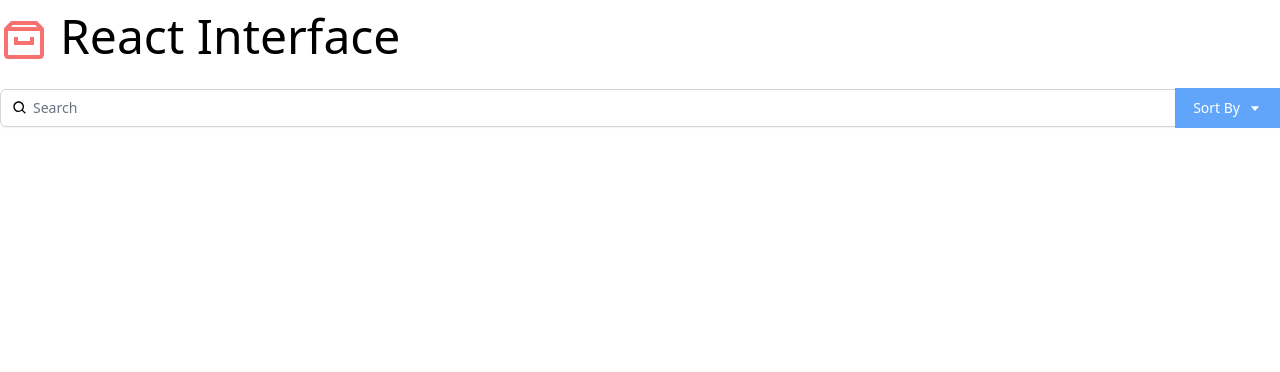
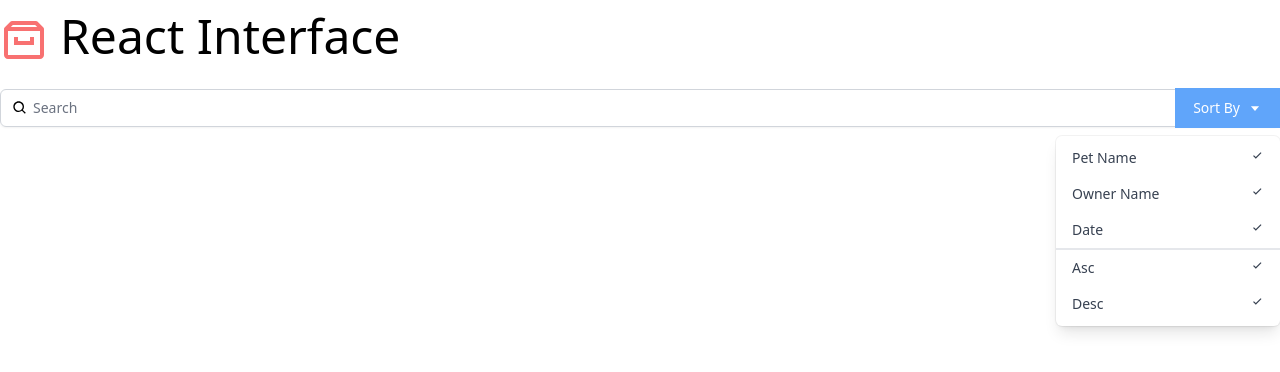
Before and after one commit to MikeB1234/React-Tailwind-Interface, a React (Create React App) app: page / in a window 1280 px wide. Shown: the top 372 px of the page. Built offline with nearby package versions, Linux system fonts and the light colour scheme.

Commit message:
create dropdown component

```diff
--- a/src/components/Search.js
+++ b/src/components/Search.js
@@ -1,5 +1,29 @@
-import React from 'react'
-import { BiCaretDown, BiSearch } from 'react-icons/bi'
+import { BiSearch, BiCaretDown, BiCheck } from "react-icons/bi"
+
+const DropDown = () => {
+    return (
+        <div className="origin-top-right absolute right-0 mt-2 w-56
+      rounded-md shadow-lg bg-white ring-1 ring-black ring-opacity-5">
+            <div className="py-1" role="menu" aria-orientation="vertical" aria-labelledby="options-menu">
+                <div
+                    className="px-4 py-2 text-sm text-gray-700 hover:bg-gray-100 hover:text-gray-900 flex justify-between cursor-pointer"
+                    role="menuitem">Pet Name <BiCheck /></div>
+                <div
+                    className="px-4 py-2 text-sm text-gray-700 hover:bg-gray-100 hover:text-gray-900 flex justify-between cursor-pointer"
+                    role="menuitem">Owner Name  <BiCheck /></div>
+                <div
+                    className="px-4 py-2 text-sm text-gray-700 hover:bg-gray-100 hover:text-gray-900 flex justify-between cursor-pointer"
+                    role="menuitem">Date <BiCheck /></div>
+                <div
+                    className="px-4 py-2 text-sm text-gray-700 hover:bg-gray-100 hover:text-gray-900 flex justify-between cursor-pointer border-gray-1 border-t-2"
+                    role="menuitem">Asc <BiCheck /></div>
+                <div
+                    className="px-4 py-2 text-sm text-gray-700 hover:bg-gray-100 hover:text-gray-900 flex justify-between cursor-pointer"
+                    role="menuitem">Desc <BiCheck /></div>
+            </div>
+        </div>
+    )
+}
 
 const Search = () => {
     return (
@@ -17,11 +41,11 @@
                             className="justify-center px-4 py-2 bg-blue-400 border-2 border-blue-400 text-sm text-white hover:bg-blue-700 focus:outline-none focus:ring-2 focus:ring-offset-2 flex items-center" id="options-menu" aria-haspopup="true" aria-expanded="true">
                             Sort By <BiCaretDown className="ml-2" />
                         </button>
+                        <DropDown />
                     </div>
                 </div>
             </div>
         </div>
     )
 }
-
 export default Search
```
